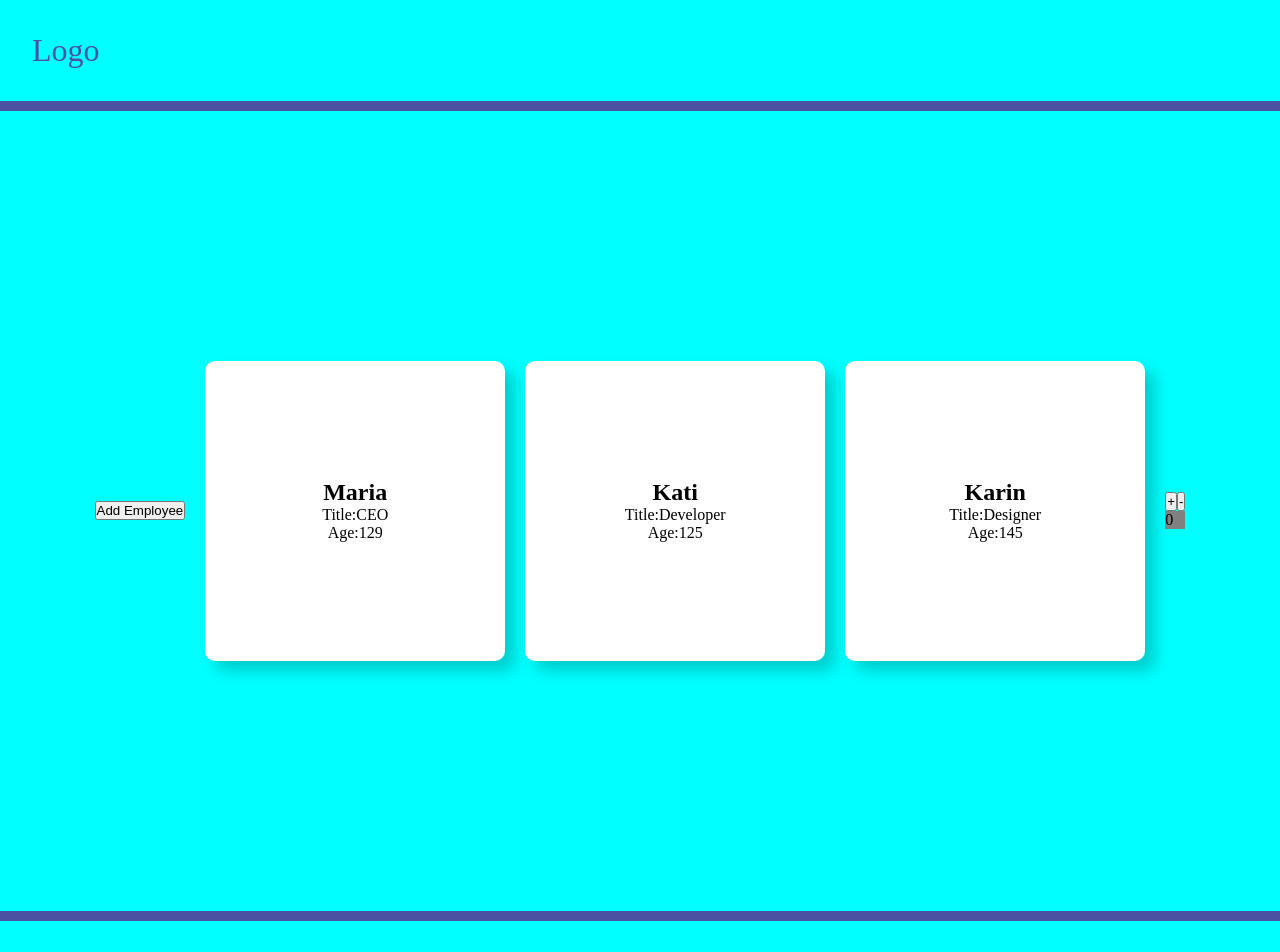
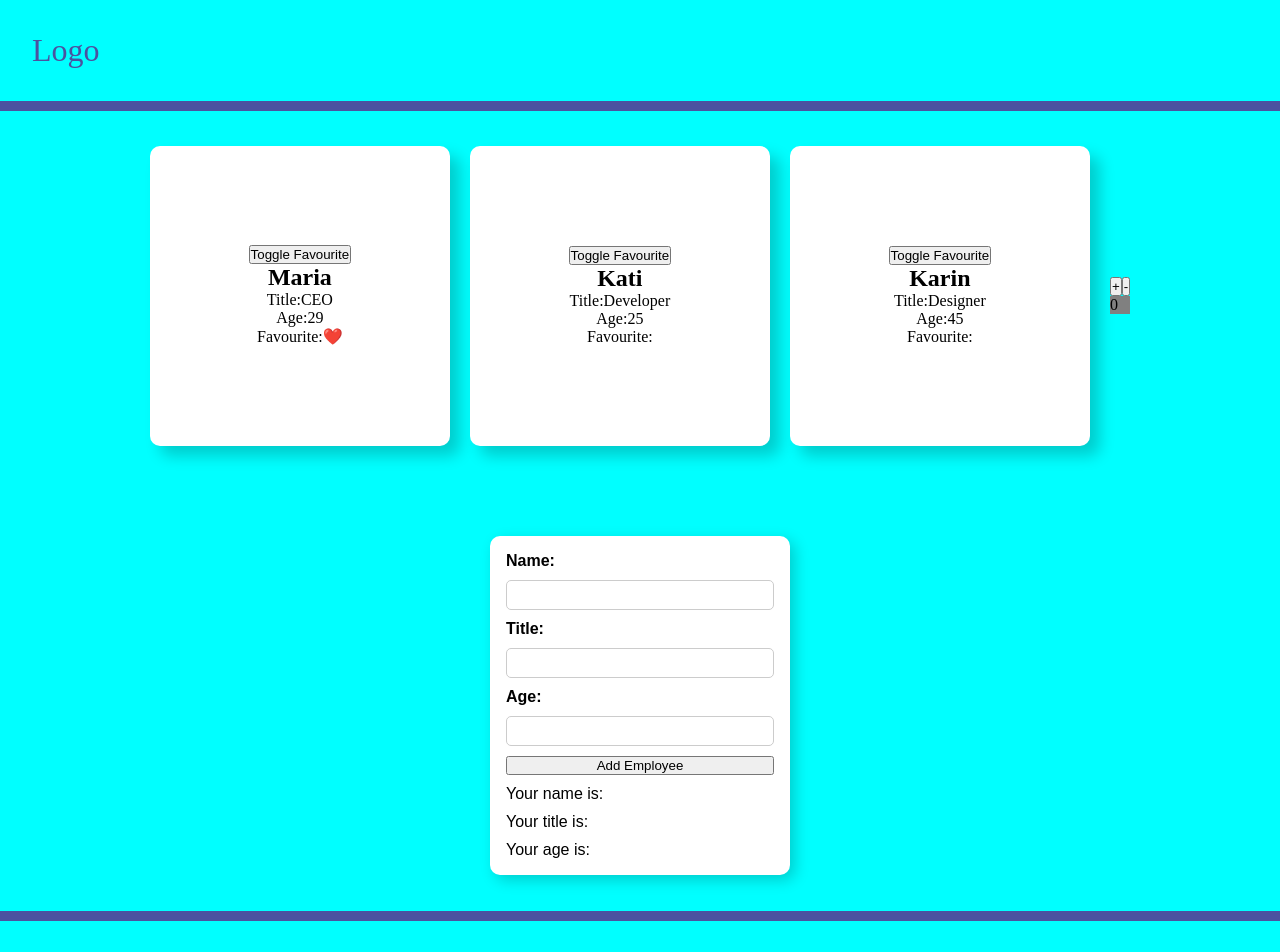
Before and after one commit to 1967cooder/demo-basics, a React (Vite) app: page / in a window 1280 px wide. Shown: the top 952 px of the page. Built offline with nearby package versions, Linux system fonts and the light colour scheme.

Commit message:
added Form.jsx, added changes in data.js, Card.jsx, Counter.jsx, App.jsx(added function togleFafourite,App.css

```diff
--- a/src/App.css
+++ b/src/App.css
@@ -46,13 +46,39 @@ header {
   box-shadow: 10px 10px 15px rgba(0, 0, 0, 0.2);
 }
 
+.formcontainer {
+  background-color: white;
+  padding: 1rem;
+  border-radius: 10px;
+  box-shadow: 5px 5px 15px rgba(0, 0, 0, 0.2);
+  display: flex;
+  flex-direction: column;
+  gap: 10px;
+  width: 300px;
+  font-family: "Red Hat Display", sans-serif;
+  gap: 10px;
+}
+
+form label {
+  font-weight: bold;
+  color: black;
+}
+
+form input {
+  padding: 5px;
+  border: 1px solid #ccc;
+  border-radius: 5px;
+  font-size: 1rem;
+  transition: 0.3;
+}
+
 .attribution {
   margin-top: 10px;
   color: white;
   font-size: 0.9em;
   width: 100%;
   background-color: aqua;
-  padding: 2rem 2rem;
+  padding: 1rem 1rem;
   font-family: "Red Hat Display";
   color: white;
   display: flex;
--- a/src/App.jsx
+++ b/src/App.jsx
@@ -4,22 +4,42 @@ import Card from "./Components/Card.jsx";
 import Counter from "./Components/Counter.jsx";
 import Footer from "./Components/Footer.jsx";
 import data from "./data";
+import Form from "./Components/Form.jsx";
 
 function App() {
   // const { count, setCount } = useCounter(); // Using custom hook
   const [count, setCount] = useState(0);
   const [employees, setEmployees] = useState(data);
+  const [formData, setFormData] = useState({
+    name: "",
+    title: "",
+    age: "",
+  });
 
   const handleClick = () => {
     setEmployees([
       ...employees,
       {
         id: employees.length + 1, //for form to work properly
-        name: "Jhon", //formData.name.value
-        title: "Developer", //formData.title.value
-        age: 66, //formData.age.value
+        name: formData.name,
+        title: formData.title,
+        age: formData.age,
+        isFavourite: false,
       },
     ]);
+  };
+
+  const togleFavourite = (id) => {
+    const updatedEmployees = employees.map((employee) => {
+      if (employee.id && employee.isFavourite === undefined) {
+        return { ...employee, isFavourite: false };
+      } else if (employee.id === id) {
+        return { ...employee, isFavourite: !employee.isFavourite };
+      } else {
+        return employee;
+      }
+    });
+    setEmployees(updatedEmployees);
   };
   return (
     <>
@@ -28,7 +48,6 @@ function App() {
       </header>
 
       <div className="container">
-        <button onClick={handleClick}>Add Employee</button>
         {employees.map((employee) => {
           console.log(employee);
           let age = employee.age;
@@ -37,14 +56,18 @@ function App() {
           return (
             <Card
               key={employee.id}
-              name={employee.name}
-              title={employee.title}
-              age={age}
+              {...employee}
+              togleFavourite={togleFavourite}
             />
           );
         })}
 
         <Counter count={count} setCount={setCount} />
+        <Form
+          formData={formData}
+          setFormData={setFormData}
+          handleClick={handleClick}
+        />
       </div>
 
       <div className="attribution">
--- a/src/Components/Card.jsx
+++ b/src/Components/Card.jsx
@@ -1,9 +1,11 @@
-function Card(props) {
+function Card({ name, title, age, isFavourite, togleFavourite, id }) {
   return (
     <div className="box">
-      <h2> {props.name}</h2>
-      <p>Title:{props.title}</p>
-      <p>Age:{props.age}</p>
+      <button onClick={() => togleFavourite(id)}>Toggle Favourite</button>
+      <h2> {name}</h2>
+      <p>Title:{title}</p>
+      <p>Age:{age}</p>
+      <p>Favourite:{isFavourite && <span>❤️</span>}</p>
     </div>
   );
 }
--- a/src/Components/Counter.jsx
+++ b/src/Components/Counter.jsx
@@ -9,6 +9,7 @@ const Counter = ({ count, setCount }) => {
   //     }
   //   };
   const handleBackgroundColor = () => {
+    //jos on aika paljon buttonit ja halutaan selkeyttaa koodia
     switch (true) {
       case count === 0:
         return "grey";
--- /dev/null
+++ b/src/Components/Form.jsx
@@ -0,0 +1,54 @@
+function Form({ formData, setFormData, handleClick }) {
+  const handleChange = (e) => {
+    setFormData((prevState) => {
+      return { ...prevState, [e.target.name]: e.target.value }; //ottaa edellinen data talteen ja päivitä vain se mikä muuttui
+    });
+  };
+
+  const handlSubmit = (e) => {
+    e.preventDefault(); //handle form submission logic here to prevent page reload
+    handleClick(); //call the handleClick function passed as prop
+    setFormData({
+      //reset form data after submission
+      name: "",
+      title: "",
+      age: "",
+    }); //optional resetting of the form
+  };
+
+  return (
+    <div>
+      <form className="formcontainer" onSubmit={handlSubmit}>
+        <label htmlFor="name">Name:</label>
+        <input
+          id="name"
+          name="name"
+          value={formData.name}
+          onChange={handleChange}
+        />
+        <label htmlFor="title">Title:</label>
+        <input
+          id="title"
+          name="title"
+          value={formData.title}
+          onChange={handleChange}
+        />
+        <label htmlFor="age">Age:</label>
+        <input
+          id="age"
+          name="age"
+          value={formData.age}
+          onChange={handleChange}
+        />
+        <button type="submit">Add Employee</button>
+        {/* Alternatively you can use just button without submit type, and you have to take off e.preventDefault(); */}
+        {/* <button type="button"onClick={handleClick}>Add Employee</button> */}
+
+        <p>Your name is: {formData.name}</p>
+        <p>Your title is: {formData.title}</p>
+        <p>Your age is: {formData.age}</p>
+      </form>
+    </div>
+  );
+}
+export default Form;
--- a/src/data.js
+++ b/src/data.js
@@ -4,12 +4,14 @@ export default [
     name: "Maria",
     title: "CEO",
     age: 29,
+    isFavourite: true,
   },
   {
     id: 2,
     name: "Kati",
     title: "Developer",
     age: 25,
+    isFavourite: false,
   },
   {
     id: 3,
```
